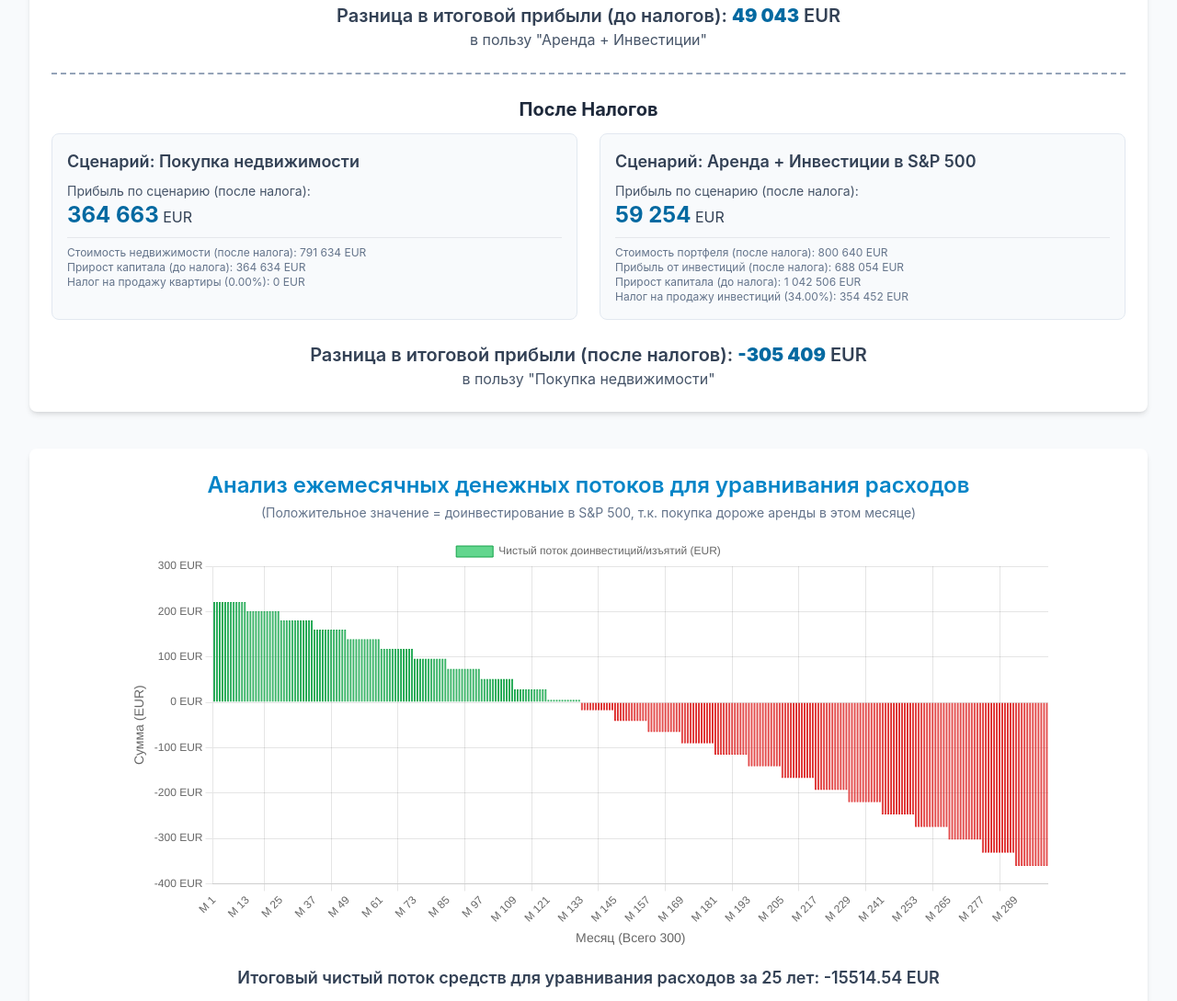
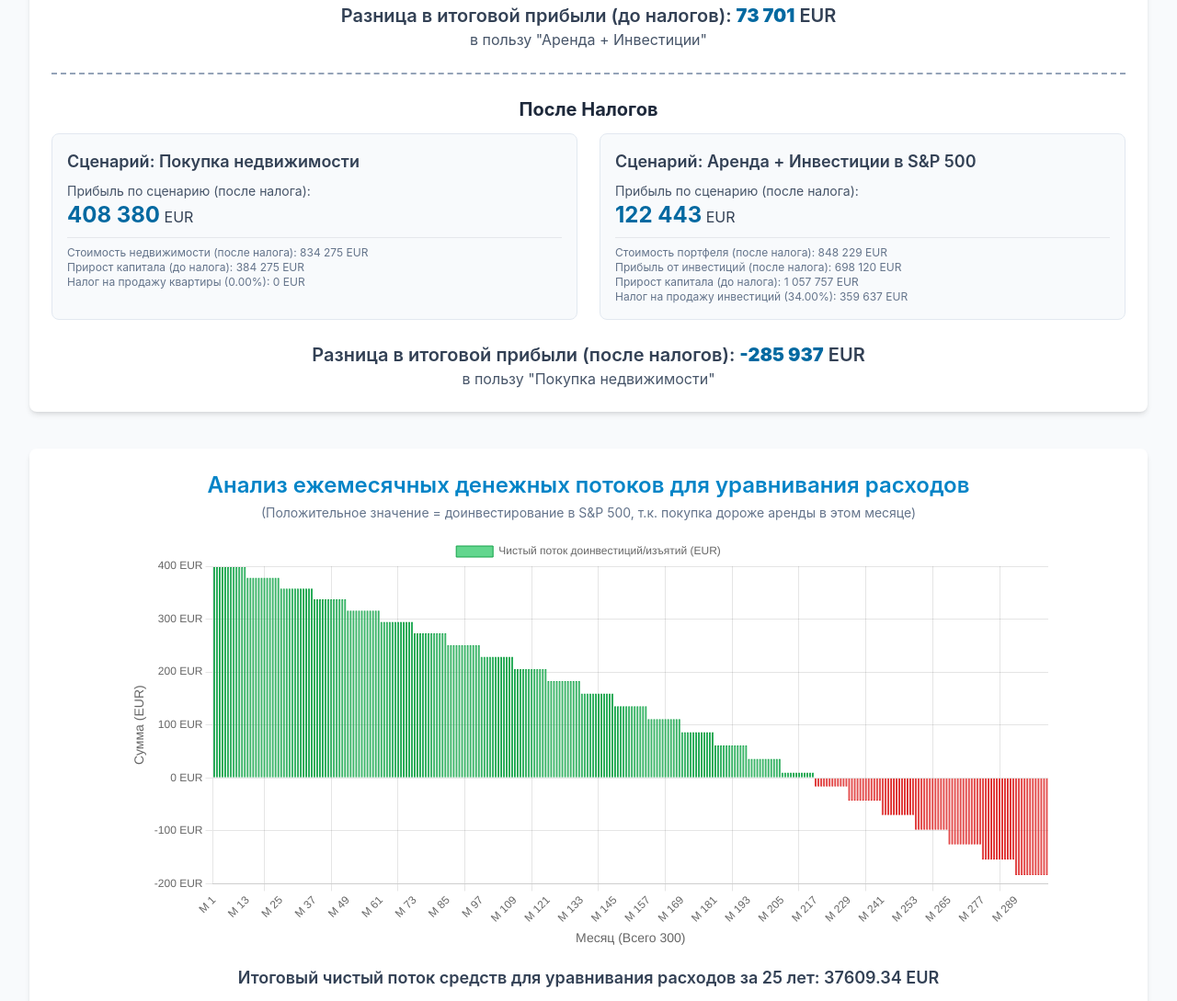
Before and after one commit to OdNairy/buyOrRent, a plain HTML site: page index.html in a window 1280 px wide. Shown: the part 1708-2797 px from the top of the page at 92% size. Drawn offline with nearby package versions, Linux system fonts and the light colour scheme.

Commit message:
Price in thousands

```diff
--- a/index.html
+++ b/index.html
@@ -9,7 +9,7 @@
     <!-- Application Structure Plan:
         1. Header: Title.
         2. Introduction: Brief explanation.
-        3. Collapsible Configuration Section: Input fields for user-defined parameters including tax rates and mortgage payment type, organized into two columns, with debounced automatic recalculation and URL parameterization, supporting browser history navigation. A toggle button controls visibility.
+        3. Collapsible Configuration Section: Input fields for user-defined parameters including tax rates and mortgage payment type, organized into two columns, with debounced automatic recalculation and URL parameterization, supporting browser history navigation. A toggle button controls visibility. Apartment cost input changed to '000 €'. Default initial investment percentage changed to 25%.
         4. Financial Outcome Summary: Comparative summary of buying vs. renting & investing scenarios, with "Pre-Tax" and "Post-Tax" sub-sections, highlighting scenario profit and investment profit.
         5. Main Interactive Area (Net Flow Analysis):
             - Bar chart visualizing monthly net investment/withdrawal.
@@ -17,14 +17,14 @@
         6. Data Table Section: Detailed monthly data for net flow analysis.
         7. Key Insights Section: Explanatory text.
         8. Footer.
-        This structure allows users to configure parameters, share configurations via URL, navigate history, and see a comprehensive financial outcome comparison, with a collapsible configuration for better focus on results.
+        This structure allows users to configure parameters, share configurations via URL, navigate history, and see a comprehensive financial outcome comparison, with a collapsible configuration for better focus on results. Core calculation logic refactored for better testability.
     -->
     <!-- Visualization & Content Choices:
         - Report Info: User-configurable parameters driving all calculations, loadable from URL, and responsive to browser history changes.
         - Goal: Allow users to explore how different financial parameters, including taxes and mortgage type, affect the net cash flow difference and overall financial outcome, with scenario profit as the main metric and shareable/navigable configurations. Configuration section is collapsible.
         - Viz/Presentation Method: Bar Chart (Chart.js) for net flow, HTML Table for detailed data, Text summary for financial outcomes (pre/post-tax). Input fields for configuration.
         - Interaction: User input changes parameters, triggering debounced automatic recalculation and URL update. Browser back/forward updates inputs and calculations. Chart tooltips. Toggle button for configuration visibility.
-        - Justification: Comprehensive analysis including tax impact and mortgage types. Debounced updates for smooth UX. URL parameterization and history support for enhanced usability. Collapsible config improves focus.
+        - Justification: Comprehensive analysis including tax impact and mortgage types. Debounced updates for smooth UX. URL parameterization and history support for enhanced usability. Collapsible config improves focus. Refactored logic for testability.
         - Library/Method: Chart.js, Tailwind CSS, Vanilla JavaScript.
         - Content: Default values based on previous scenario. Labels and explanations in Russian.
     -->
@@ -160,8 +160,11 @@
                 <div>
                     <h3 class="config-column-title">Сценарий: Покупка недвижимости</h3>
                     <div class="input-group">
-                        <label for="apartmentCost">Стоимость квартиры (EUR)</label>
-                        <input type="number" id="apartmentCost" value="427000" step="5000">
+                        <label for="apartmentCost">Стоимость квартиры</label>
+                        <div class="input-value-unit-container">
+                           <input type="number" id="apartmentCost" value="450" step="5">
+                           <span class="unit-suffix">000 €</span>
+                        </div>
                     </div>
                     <div class="grid grid-cols-1 sm:grid-cols-2 gap-x-4">
                         <div class="input-group">
@@ -174,7 +177,7 @@
                         <div class="input-group">
                             <label for="initialInvestmentConfigValue">Значение первон. взноса</label>
                             <div class="input-value-unit-container">
-                                <input type="number" id="initialInvestmentConfigValue" value="30">
+                                <input type="number" id="initialInvestmentConfigValue" value="25">
                                 <span id="initialInvestmentUnitSuffix" class="unit-suffix">%</span>
                             </div>
                         </div>
@@ -414,19 +417,20 @@
 
         function updateInitialInvestmentInputState(isInitialLoad = false) {
             const type = configElements.initialInvestmentType.value;
-            const apartmentCost = parseFloat(configElements.apartmentCost.value) || 0;
+            const apartmentCostInThousands = parseFloat(configElements.apartmentCost.value) || 0;
+            const apartmentCostFull = apartmentCostInThousands * 1000;
             let currentConfigValue = parseFloat(configElements.initialInvestmentConfigValue.value);
             let newConfigValue = currentConfigValue;
 
             if (type === 'percentage') {
                 configElements.initialInvestmentUnitSuffix.textContent = '%';
                 configElements.initialInvestmentConfigValue.step = '1';
-                if (!isInitialLoad && configElements.initialInvestmentUnitSuffix.dataset.previousType === 'value' && apartmentCost > 0) {
-                    newConfigValue = Math.round(((currentConfigValue / apartmentCost) * 100) / 5) * 5;
+                if (!isInitialLoad && configElements.initialInvestmentUnitSuffix.dataset.previousType === 'value' && apartmentCostFull > 0) {
+                    newConfigValue = Math.round(((currentConfigValue / apartmentCostFull) * 100) / 5) * 5;
                     if (newConfigValue > 100) newConfigValue = 100;
                     if (newConfigValue < 0) newConfigValue = 0;
                 } else if (isNaN(currentConfigValue) || currentConfigValue > 100 || currentConfigValue < 0) {
-                     newConfigValue = 30;
+                     newConfigValue = 25; // Default to 25%
                 }
                 configElements.initialInvestmentConfigValue.value = newConfigValue.toFixed(0);
                 configElements.initialInvestmentUnitSuffix.dataset.previousType = 'percentage';
@@ -434,10 +438,10 @@
             } else { // type === 'value'
                 configElements.initialInvestmentUnitSuffix.textContent = 'EUR';
                 configElements.initialInvestmentConfigValue.step = '1000';
-                 if (!isInitialLoad && configElements.initialInvestmentUnitSuffix.dataset.previousType === 'percentage' && apartmentCost > 0) {
-                    newConfigValue = Math.round(((apartmentCost * currentConfigValue) / 100) / 1000) * 1000;
+                 if (!isInitialLoad && configElements.initialInvestmentUnitSuffix.dataset.previousType === 'percentage' && apartmentCostFull > 0) {
+                    newConfigValue = Math.round(((apartmentCostFull * currentConfigValue) / 100) / 1000) * 1000;
                  } else if (isNaN(currentConfigValue) || currentConfigValue < 0) {
-                     newConfigValue = Math.round(((apartmentCost * 30) / 100) / 1000) * 1000;
+                     newConfigValue = Math.round(((apartmentCostFull * 25) / 100) / 1000) * 1000; // Default EUR based on 25%
                  }
                 configElements.initialInvestmentConfigValue.value = newConfigValue.toFixed(0);
                 configElements.initialInvestmentUnitSuffix.dataset.previousType = 'value';
@@ -445,43 +449,36 @@
         }
 
         function getActualInitialInvestment() {
-            const apartmentCost = parseFloat(configElements.apartmentCost.value) || 0;
+            const apartmentCostInThousands = parseFloat(configElements.apartmentCost.value) || 0;
+            const apartmentCostFull = apartmentCostInThousands * 1000;
             const initialInvestmentType = configElements.initialInvestmentType.value;
             let initialInvestmentConfigVal = parseFloat(configElements.initialInvestmentConfigValue.value);
             let actualInitialInvestment;
 
             if (initialInvestmentType === 'percentage') {
-                if (isNaN(initialInvestmentConfigVal) || initialInvestmentConfigVal < 0 || initialInvestmentConfigVal > 100) initialInvestmentConfigVal = 30;
-                actualInitialInvestment = (apartmentCost * initialInvestmentConfigVal) / 100;
+                if (isNaN(initialInvestmentConfigVal) || initialInvestmentConfigVal < 0 || initialInvestmentConfigVal > 100) initialInvestmentConfigVal = 25; // Default 25%
+                actualInitialInvestment = (apartmentCostFull * initialInvestmentConfigVal) / 100;
             } else {
                 if (isNaN(initialInvestmentConfigVal) || initialInvestmentConfigVal < 0) initialInvestmentConfigVal = 0;
                 actualInitialInvestment = initialInvestmentConfigVal;
             }
-            if (actualInitialInvestment > apartmentCost && apartmentCost > 0) {
-                 actualInitialInvestment = apartmentCost;
-            } else if (apartmentCost === 0) {
+            if (actualInitialInvestment > apartmentCostFull && apartmentCostFull > 0) {
+                 actualInitialInvestment = apartmentCostFull;
+            } else if (apartmentCostFull === 0) {
                  actualInitialInvestment = 0;
             }
             return actualInitialInvestment;
         }
 
-        function calculateAndDisplayResults() {
-            const apartmentCost = parseFloat(configElements.apartmentCost.value) || 0;
-            const actualInitialInvestment = getActualInitialInvestment();
+        // Core Calculation Logic (Refactored for potential future testing)
+        function performCoreCalculations(params) {
+            const {
+                apartmentCostFull, actualInitialInvestment, numYears, mortgageAnnualRatePercent,
+                mortgagePaymentMethod, initialRent, rentIndexRatePercent, initialMaintenance,
+                maintenanceIndexRatePercent, sp500RatePercent, propertyGrowthRatePercent
+            } = params;
 
-            const numYears = parseInt(configElements.mortgageTermYears.value) || 25;
-            const mortgageAnnualRatePercent = parseFloat(configElements.mortgageAnnualRate.value) || 0;
-            const mortgagePaymentMethod = configElements.mortgagePaymentType.value;
-            const initialRent = parseFloat(configElements.initialMonthlyRent.value) || 0;
-            const rentIndexRatePercent = parseFloat(configElements.rentIndexRate.value) || 0;
-            const initialMaintenance = parseFloat(configElements.initialMonthlyMaintenance.value) || 0;
-            const maintenanceIndexRatePercent = parseFloat(configElements.maintenanceIndexRate.value) || 0;
-            const sp500RatePercent = parseFloat(configElements.sp500Rate.value) || 0;
-            const propertyGrowthRatePercent = parseFloat(configElements.propertyGrowthRate.value) || 0;
-            const propertySaleTaxRatePercent = parseFloat(configElements.propertySaleTaxRate.value) || 0;
-            const investmentSaleTaxRatePercent = parseFloat(configElements.investmentSaleTaxRate.value) || 0;
-
-            const mortgageLoanAmount = Math.max(0, apartmentCost - actualInitialInvestment);
+            const mortgageLoanAmount = Math.max(0, apartmentCostFull - actualInitialInvestment);
             const mortgageAnnualInterestRate = mortgageAnnualRatePercent / 100;
             const monthlyMortgageInterestRate = mortgageAnnualInterestRate / 12;
             const numMonths = numYears * 12;
@@ -556,7 +553,6 @@
                     if (remainingPrincipal < 0.01) remainingPrincipal = 0;
                 }
 
-
                 const costBuyMonth = (mortgageLoanAmount > 0 ? currentMonthMortgagePayment : 0) + currentMonthlyMaintenance;
                 const netFlowMonth = costBuyMonth - currentMonthlyRent;
                 cumulativeNetFlow += netFlowMonth;
@@ -570,8 +566,46 @@
                     buy_expenses: costBuyMonth, net_flow: netFlowMonth
                 });
             }
+            return {
+                monthlyReportData, cumulativeNetFlow, totalInterestPaid, totalMaintenancePaid,
+                totalRentPaid, portfolioValueRentInvest, actualInitialInvestment, numYears,
+                sp500RatePercent, propertyAnnualGrowthRate, apartmentCostFull
+            };
+        }
 
-            const futurePropertyValuePreTaxVal = apartmentCost > 0 ? apartmentCost * Math.pow(1 + propertyAnnualGrowthRate, numYears) : 0;
+
+        function calculateAndDisplayResults() {
+            const apartmentCostInThousands = parseFloat(configElements.apartmentCost.value) || 0;
+            const apartmentCostFull = apartmentCostInThousands * 1000;
+            const actualInitialInvestment = getActualInitialInvestment(); // Uses full apartment cost internally
+
+            const calculationParams = {
+                apartmentCostFull: apartmentCostFull,
+                actualInitialInvestment: actualInitialInvestment,
+                numYears: parseInt(configElements.mortgageTermYears.value) || 25,
+                mortgageAnnualRatePercent: parseFloat(configElements.mortgageAnnualRate.value) || 0,
+                mortgagePaymentMethod: configElements.mortgagePaymentType.value,
+                initialRent: parseFloat(configElements.initialMonthlyRent.value) || 0,
+                rentIndexRatePercent: parseFloat(configElements.rentIndexRate.value) || 0,
+                initialMaintenance: parseFloat(configElements.initialMonthlyMaintenance.value) || 0,
+                maintenanceIndexRatePercent: parseFloat(configElements.maintenanceIndexRate.value) || 0,
+                sp500RatePercent: parseFloat(configElements.sp500Rate.value) || 0,
+                propertyGrowthRatePercent: parseFloat(configElements.propertyGrowthRate.value) || 0
+            };
+
+            const results = performCoreCalculations(calculationParams);
+            const {
+                monthlyReportData, cumulativeNetFlow, totalInterestPaid, totalMaintenancePaid,
+                totalRentPaid, portfolioValueRentInvest,
+                // actualInitialInvestment is already available
+                numYears, sp500RatePercent, // propertyAnnualGrowthRate is in calculationParams
+                // apartmentCostFull is already available
+            } = results;
+
+            const propertySaleTaxRatePercent = parseFloat(configElements.propertySaleTaxRate.value) || 0;
+            const investmentSaleTaxRatePercent = parseFloat(configElements.investmentSaleTaxRate.value) || 0;
+
+            const futurePropertyValuePreTaxVal = apartmentCostFull > 0 ? apartmentCostFull * Math.pow(1 + calculationParams.propertyGrowthRatePercent / 100, numYears) : 0;
             const scenarioProfitBuyPreTaxVal = futurePropertyValuePreTaxVal - actualInitialInvestment - totalInterestPaid - totalMaintenancePaid;
             const finalCapitalRentInvestPreTax = portfolioValueRentInvest;
             const totalCapitalInjectedPortfolio = actualInitialInvestment + cumulativeNetFlow;
@@ -596,7 +630,7 @@
             summaryElements.capitalDifferencePreTax.textContent = capitalDifferenceValuePreTax.toLocaleString('ru-RU', {maximumFractionDigits: 0});
             updateDifferenceFavourText(summaryElements.capitalDifferenceFavourPreTax, summaryElements.capitalDifferencePreTax, capitalDifferenceValuePreTax);
 
-            const propertyGainPreTaxVal = Math.max(0, futurePropertyValuePreTaxVal - apartmentCost);
+            const propertyGainPreTaxVal = Math.max(0, futurePropertyValuePreTaxVal - apartmentCostFull);
             const propertyTaxAmountVal = propertyGainPreTaxVal * (propertySaleTaxRatePercent / 100);
             const futurePropertyValuePostTaxVal = futurePropertyValuePreTaxVal - propertyTaxAmountVal;
             const scenarioProfitBuyPostTaxVal = futurePropertyValuePostTaxVal - actualInitialInvestment - totalInterestPaid - totalMaintenancePaid;
@@ -662,12 +696,12 @@
                     responsive: true, maintainAspectRatio: false, animation: false,
                     scales: {
                         y: { beginAtZero: false, title: { display: true, text: 'Сумма (EUR)', font: { size: 14 } }, ticks: { callback: function(value) { return value.toLocaleString('ru-RU') + ' EUR'; } } },
-                        x: { title: { display: true, text: `Месяц (Всего ${numMonths})`, font: { size: 14 } },
-                            ticks: { autoSkip: true, maxTicksLimit: Math.max(10, Math.min(25, numMonths > 0 ? numMonths / 12 : 25)), maxRotation: 90, minRotation: 45,
+                        x: { title: { display: true, text: `Месяц (Всего ${numYears * 12})`, font: { size: 14 } },
+                            ticks: { autoSkip: true, maxTicksLimit: Math.max(10, Math.min(25, (numYears * 12) > 0 ? (numYears * 12) / 12 : 25)), maxRotation: 90, minRotation: 45,
                                 callback: function(value, index) {
                                    if (monthlyReportData && monthlyReportData[index]) {
                                        const monthNumber = monthlyReportData[index].month;
-                                       if (numMonths <= 60 || (monthNumber -1) % 12 === 0 || numMonths === 0) { return `М ${monthNumber}`; }
+                                       if ((numYears * 12) <= 60 || (monthNumber -1) % 12 === 0 || (numYears * 12) === 0) { return `М ${monthNumber}`; }
                                    } return null;
                                 }
                             }
```
